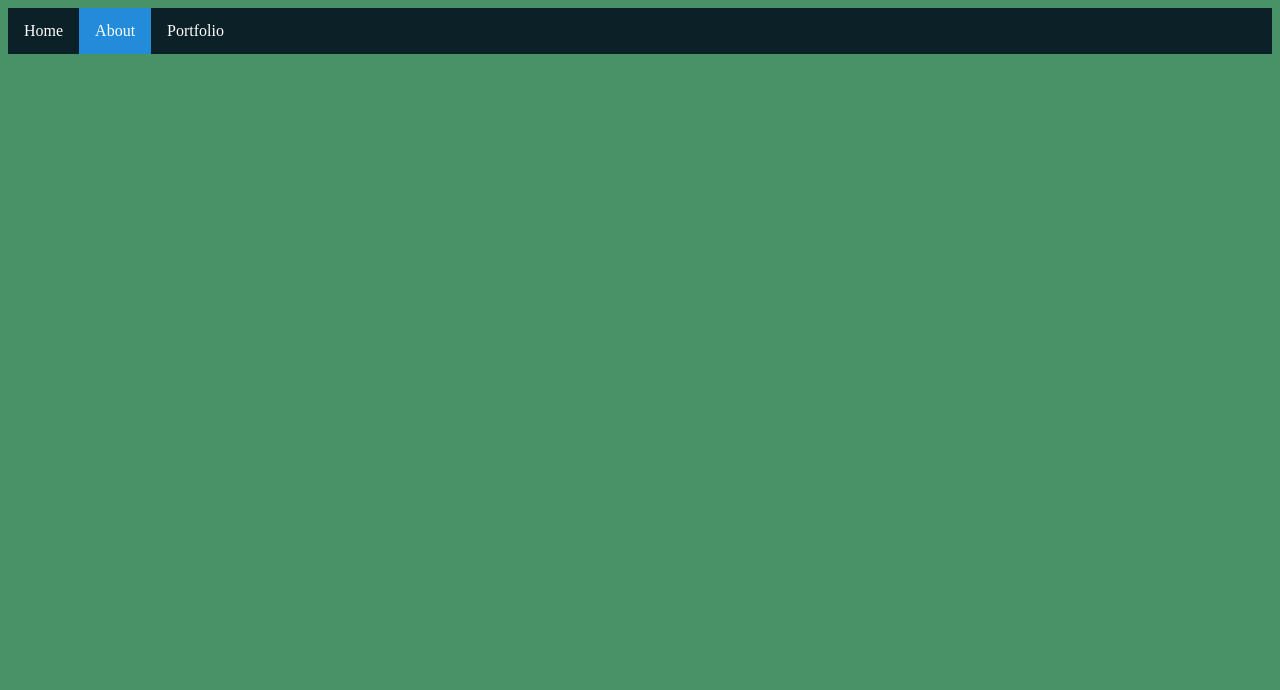
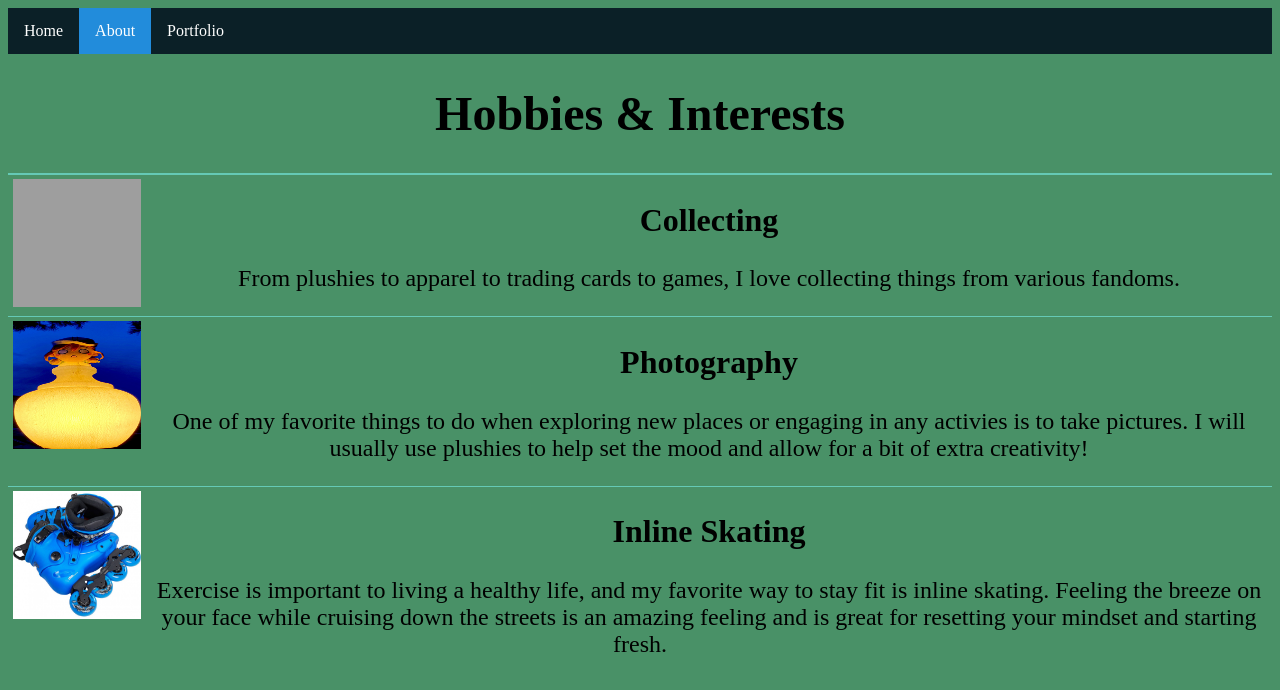
Before and after one commit to OwlHD/Personal-Website-Project, a plain HTML site: page about.html in a window 1280 px wide. Drawn offline with Linux system fonts and the light colour scheme; grey boxes are pictures that could not be loaded.

Commit message:
Completed basic about page skeleton

```diff
--- a/about.html
+++ b/about.html
@@ -14,5 +14,30 @@
         <li><a class="active" href="./about.html">About</a></li>
         <li><a href="./portfolio.html">Portfolio</a></li>
     </ul>
+
+    <h1>Hobbies & Interests</h1>
+    <div>
+        <img src="./Media/zuradrip.jpg" alt="text" style="float: left; height: 128px; width: 128px; padding: 5px;">
+        <div>
+            <h2>Collecting</h2>
+            <p>From plushies to apparel to trading cards to games, I love collecting things from various fandoms.</p>
+        </div>
+
+        <img src="./Media/zuramoon.jpg" alt="text" style="float: left; height: 128px; width: 128px; padding: 5px;">
+        <div>
+            <h2>Photography</h2>
+            <p>One of my favorite things to do when exploring new places or engaging in any activies is to take pictures.  I will usually use plushies to help set the mood
+                and allow for a bit of extra creativity!
+            </p>
+        </div>
+
+        <img src="./Media/skates.jpg" alt="text" style="float: left; height: 128px; width: 128px; padding: 5px;">
+        <div>
+            <h2>Inline Skating</h2>
+            <p>Exercise is important to living a healthy life, and my favorite way to stay fit is inline skating.  Feeling the breeze on your face while cruising
+                down the streets is an amazing feeling and is great for resetting your mindset and starting fresh.
+            </p>
+        </div>
+    </div>
 </body>
 </html>
--- a/style.css
+++ b/style.css
@@ -36,6 +36,18 @@ p {
     height: 20%;
 }
 
+div {
+    border-top: 1px solid #65C9B5;
+}
+
+.divSectionRight {
+    float: right;
+}
+
+.divSectionLeft {
+    float: left;
+}
+
 /* vvv Nav Bar Styling vvv */
 ul {
     list-style-type: none;
```
Also changed, not shown: Media/skates.jpg (added).
